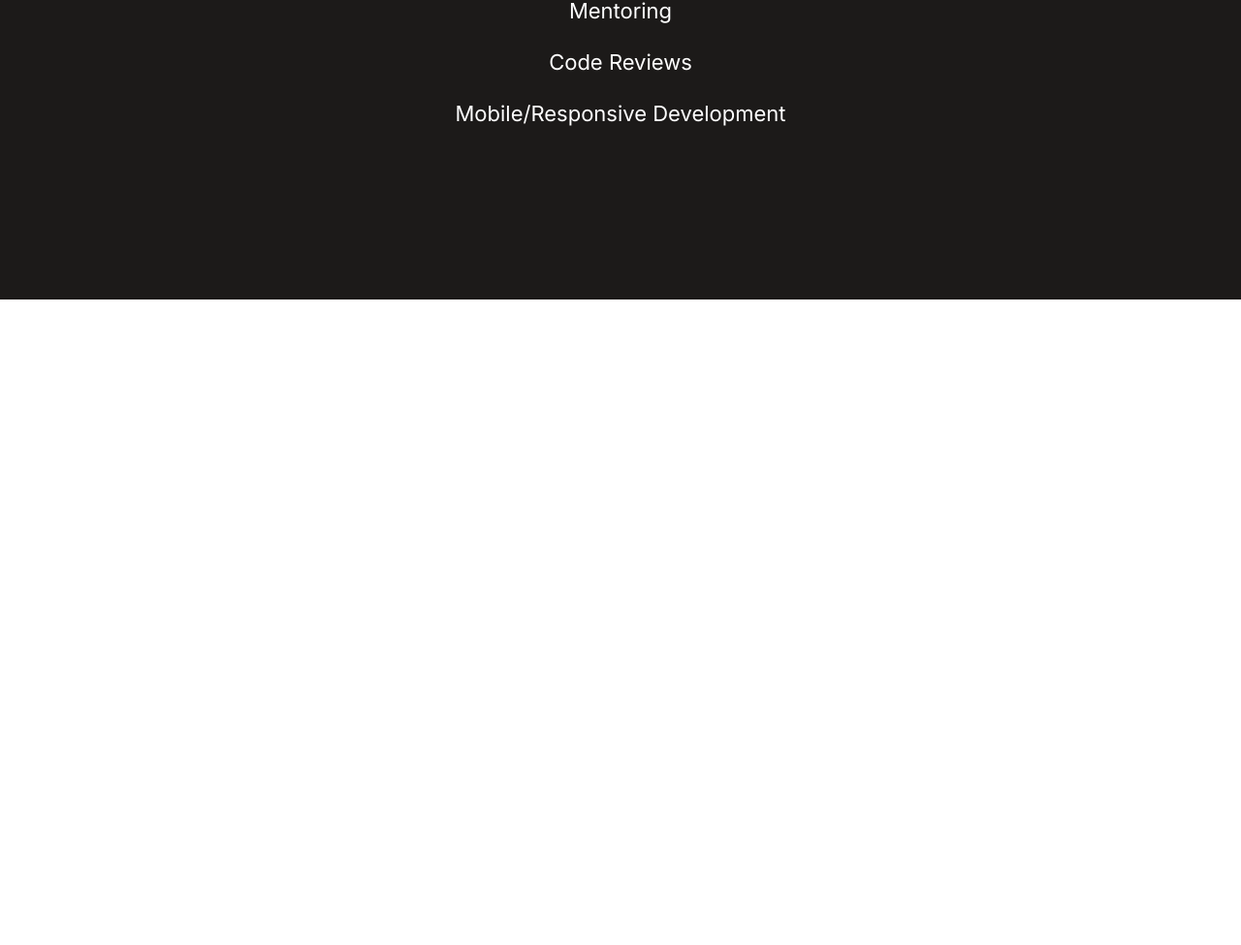
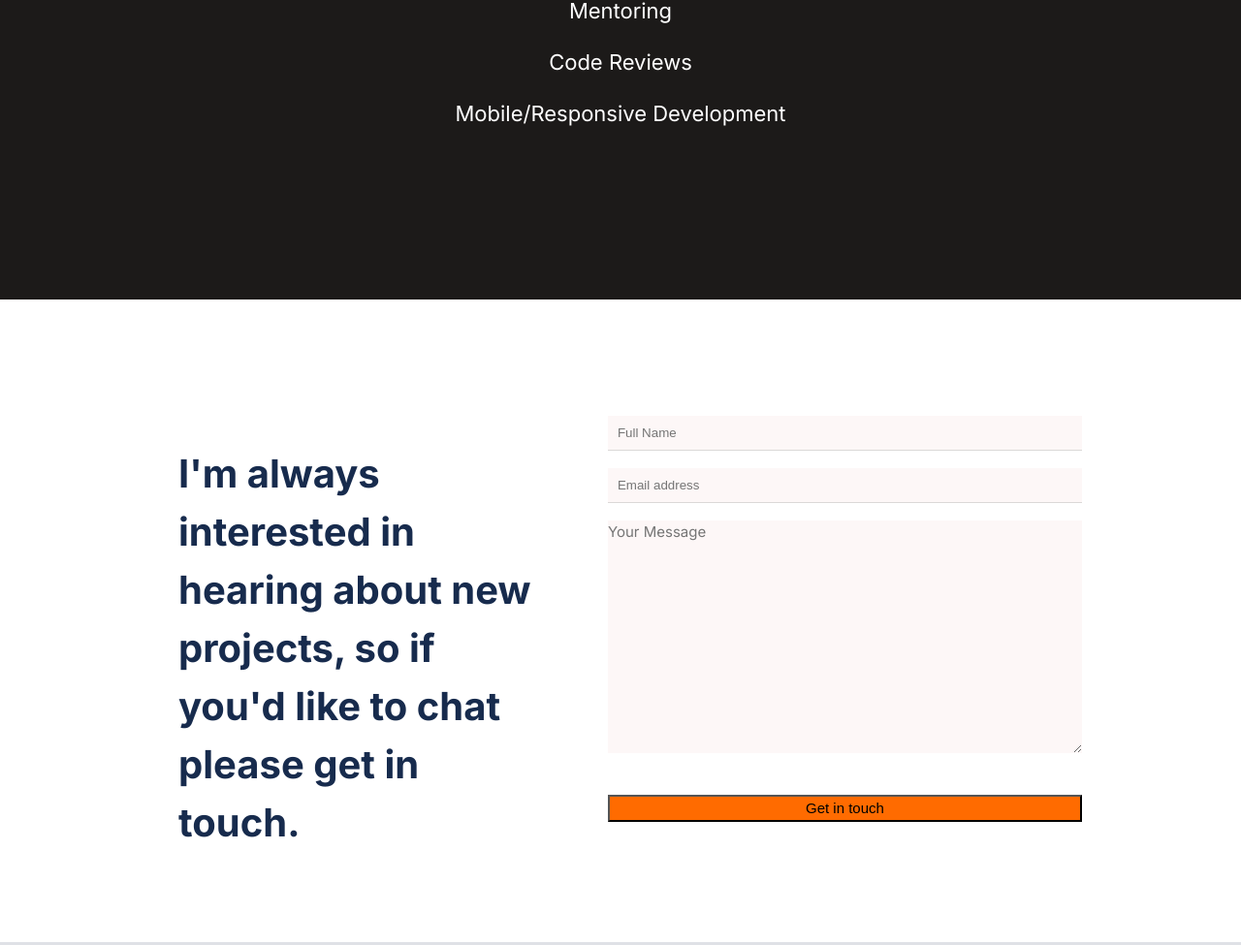
Before and after one commit to Chimwemwe-127001/cr-training-contact-form, a website: page index.html in a window 1280 px wide. Shown: the part 6398-7373 px from the top of the page at 97% size. Before the commit the page ends 6707 px from the top, so only its background shows below. Drawn offline with Linux system fonts and the light colour scheme.

Commit message:
Implement contact form to project

```diff
--- a/css/main.css
+++ b/css/main.css
@@ -325,3 +325,137 @@ li {
 .skills {
   list-style: inside url("../media/svg/circle.svg");
 }
+
+.contact_form {
+  display: flex;
+  flex-direction: column;
+  width: 375px;
+  margin: auto;
+  background: #fff;
+  height: 100%;
+}
+
+.contact_form p {
+  margin: 120px 24px 73px 24px;
+  text-align: center;
+  font-weight: 700;
+  font-size: 32px;
+  font-family: "Inter", sans-serif;
+  color: #172b4d;
+  line-height: 44px;
+}
+
+.contact_form p span {
+  display: none;
+}
+
+.form {
+  margin-left: 24px;
+  margin-right: 24px;
+  display: flex;
+  flex-direction: column;
+}
+
+.form input {
+  padding: 10px;
+  border: none;
+  outline: none;
+  background: #fdf7f7;
+  border-bottom: 1px solid #dbd8d7;
+  color: #979493;
+}
+
+textarea {
+  border: none;
+  background: #fdf7f7;
+  color: #3c3a39;
+  font-family: "Inter", sans-serif;
+  font-size: 15px;
+  line-height: 24px;
+}
+
+.contact_form button {
+  margin-top: 10px;
+  line-height: 24px;
+  font-size: 15px;
+}
+
+.contact_form button:enabled {
+  background-color: #ff6b00;
+}
+
+.contact_form button:hover {
+  background-color: #fff5e1;
+  color: #e05304;
+  border: 1px solid #e05304;
+}
+
+.contact_form button:active {
+  background-color: #fff5e1;
+  color: #e05304;
+  border: 1px solid #e05304;
+}
+
+.contact_form button:disabled {
+  background-color: #f4f1f0;
+  color: #5b5957;
+  border: 1px solid #5b5957;
+}
+
+@media (max-width: 767px) {
+  .contact_form {
+    width: 100%;
+  }
+}
+
+@media (min-width: 768px) {
+  .contact_form {
+    flex-direction: row;
+    width: 100%;
+    display: flex;
+    justify-content: space-evenly;
+    border-bottom: 3px solid #dfe1e6;
+  }
+
+  .contact_form p {
+    margin-top: 120px;
+  }
+
+  .contact_form p span {
+    display: unset;
+  }
+
+  .contact_form form {
+    margin-top: 120px;
+  }
+}
+
+@media (min-width: 1080px) {
+  .contact_form {
+    width: 100%;
+    display: flex;
+    padding: 0 140px;
+  }
+
+  .contact_form p {
+    text-align: unset;
+    margin-top: 130px;
+    font-size: 40px;
+    padding: 20px;
+    width: 50%;
+    line-height: 60px;
+  }
+
+  .contact_form p span {
+    display: unset;
+  }
+
+  .contact_form form {
+    margin-top: 120px;
+    width: 60%;
+  }
+
+  .submit__btn {
+    margin: 25px 0 !important;
+  }
+}
--- a/index.html
+++ b/index.html
@@ -289,6 +289,38 @@
           </ul>
         </div>
       </div>
+      <section class="contact_form">
+        <p>
+          I'm always interested in hearing about new projects, so if you'd like
+          to chat please get in <span>touch.</span>
+        </p>
+        <form action="#" class="form" method="post">
+          <input
+            name="Name"
+            id="Name"
+            type="text"
+            placeholder="Full Name"
+            maxlength="30"
+          /><br />
+          <input
+            name="Email"
+            id="email"
+            type="text"
+            required
+            placeholder="Email address"
+          /><br />
+          <textarea
+            name="message"
+            id="message"
+            cols="30"
+            rows="10"
+            maxlength="500"
+            placeholder="Your Message"
+          ></textarea
+          ><br />
+          <button type="submit" class="submit__btn">Get in touch</button>
+        </form>
+      </section>
     </main>
 
     <script
```
